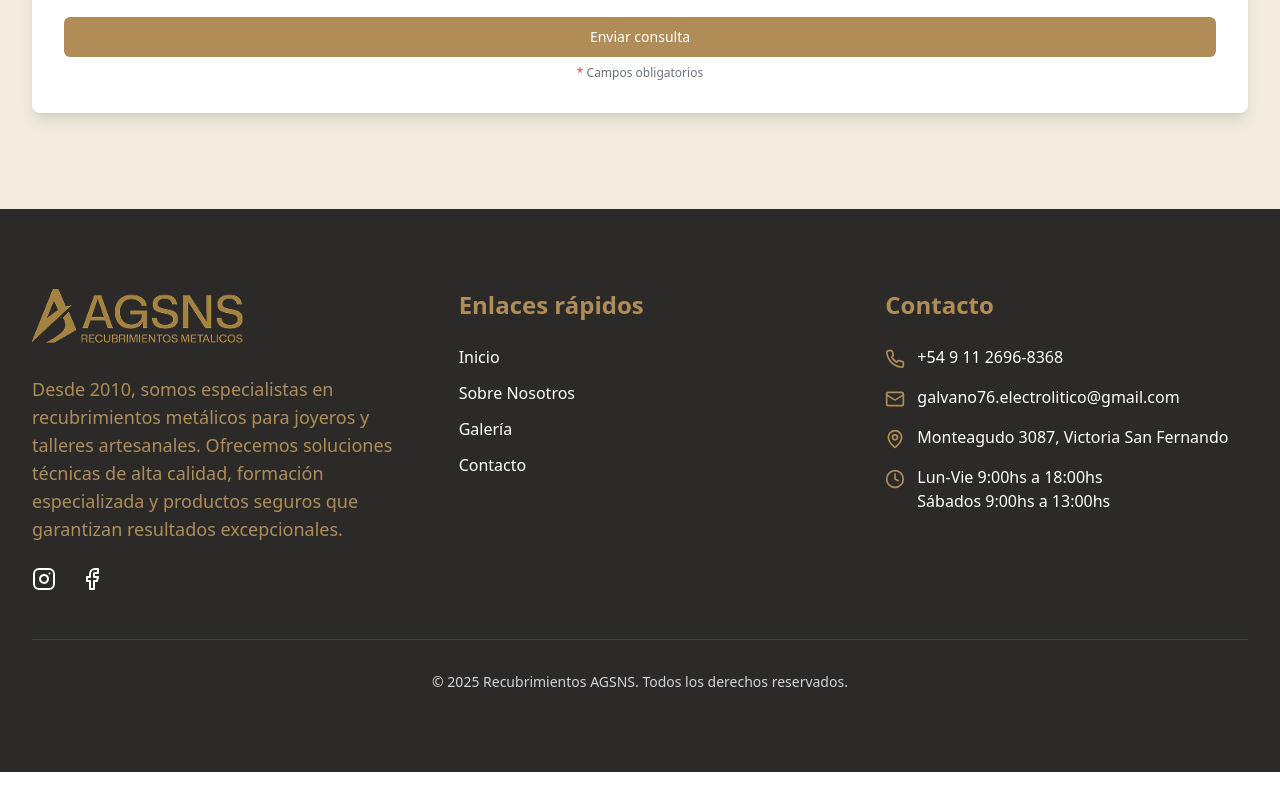
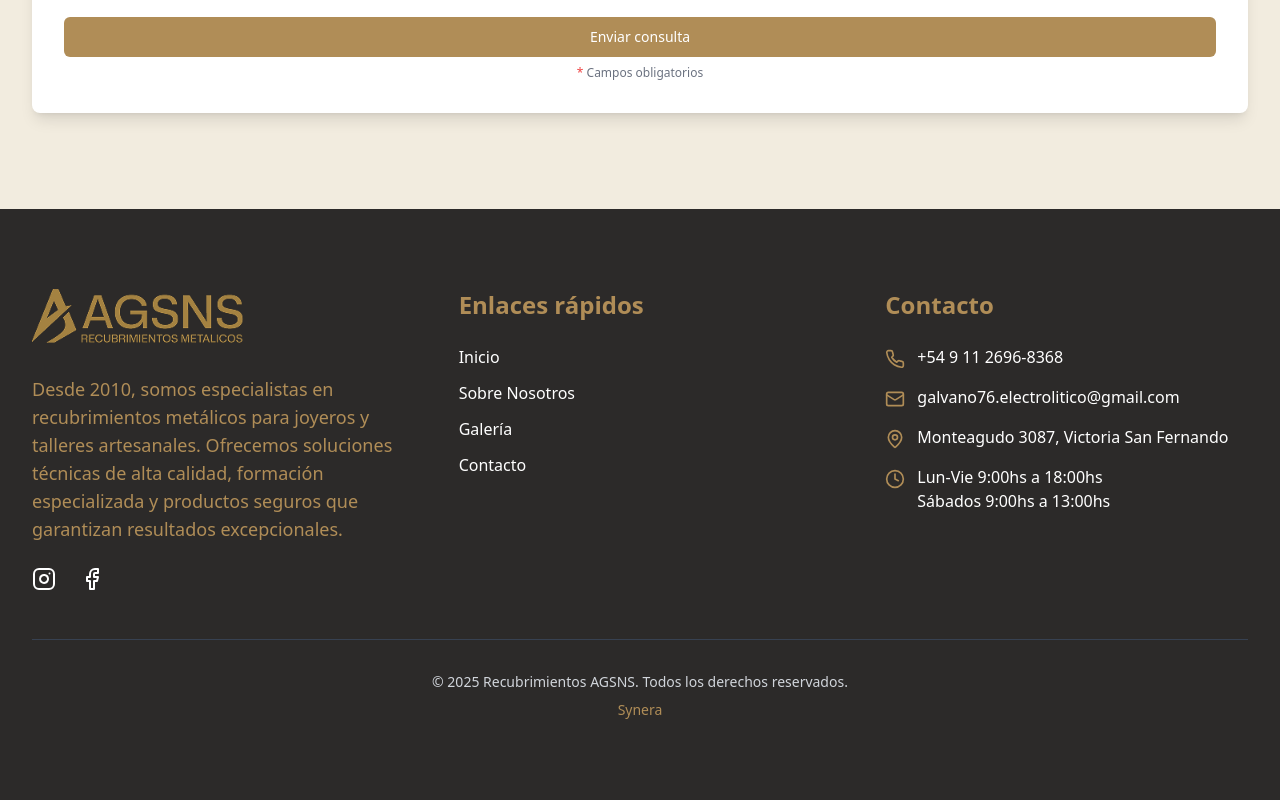
Before and after one commit to tomaslami/agsns-website, a Next.js app: page / in a window 1280 px wide. Shown: the part 3463-4263 px from the top of the page. Before the commit the page ends 4235 px from the top, so only its background shows below. Built offline with nearby package versions, Linux system fonts and the light colour scheme; no server answers; a web font is replaced by a local one.

Commit message:
Add Synera link to footer section for enhanced partnership visibility

```diff
--- a/components/footer-section.tsx
+++ b/components/footer-section.tsx
@@ -102,7 +102,11 @@ export default function Footer() {
 
         <div className="border-t border-gray-700 pt-6 sm:pt-8 text-center text-xs sm:text-sm">
           <p>&copy; {new Date().getFullYear()} Recubrimientos AGSNS. Todos los derechos reservados.</p>
-
+          <p className="mt-1 sm:mt-2">
+            <Link href="https://synera.com.ar" className="text-[#B08D57] hover:underline">
+              Synera
+            </Link>
+          </p>
         </div>
       </div>
     </footer>
```
